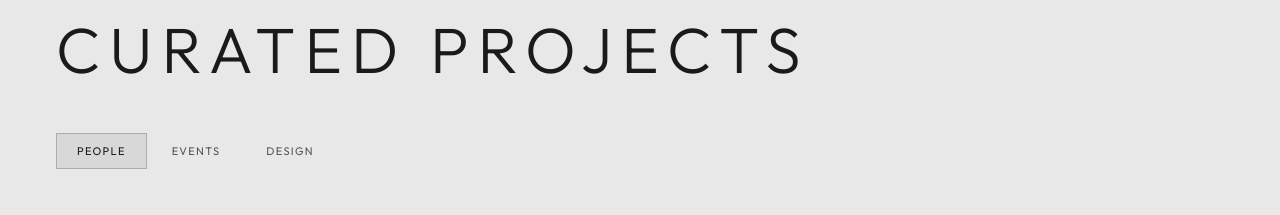
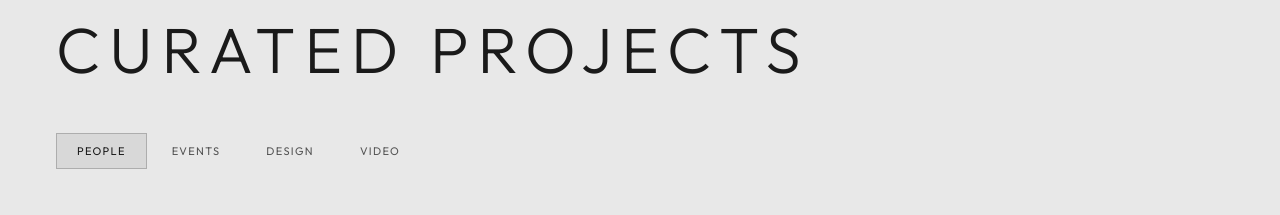
Before and after one commit to version9studio/photomiguel, a React (Vite) app: page / in a window 1280 px wide. Shown: the part 940-1155 px from the top of the page. Built offline with nearby package versions, Linux system fonts and the light colour scheme.

Commit message:
Add Video tab with first YouTube video
Co-Authored-By: Claude Sonnet 5 <noreply@anthropic.com>

```diff
--- a/src/data/gallery.js
+++ b/src/data/gallery.js
@@ -350,10 +350,20 @@ export const galleryItems = [
     src: '/gallery/design-7.jpg',
     thumb: '/gallery/design-7.jpg',
   },
+  {
+    id: 501,
+    type: 'video',
+    category: 'video',
+    title: 'Video I',
+    subtitle: 'Video',
+    videoId: 'DULkmMZ3aKQ',
+    thumbnail: 'https://i.ytimg.com/vi/DULkmMZ3aKQ/hqdefault.jpg',
+  },
 ]
 
 export const categories = [
   { id: 'people', label: 'People' },
   { id: 'events', label: 'Events' },
   { id: 'design', label: 'Design' },
+  { id: 'video', label: 'Video' },
 ]
```
Also changed, not shown: 1 other file (tests, documents, lock files or other folders).
